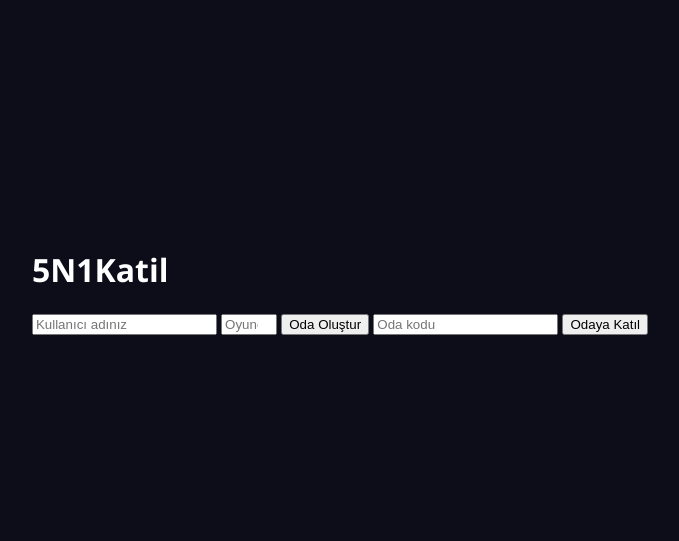
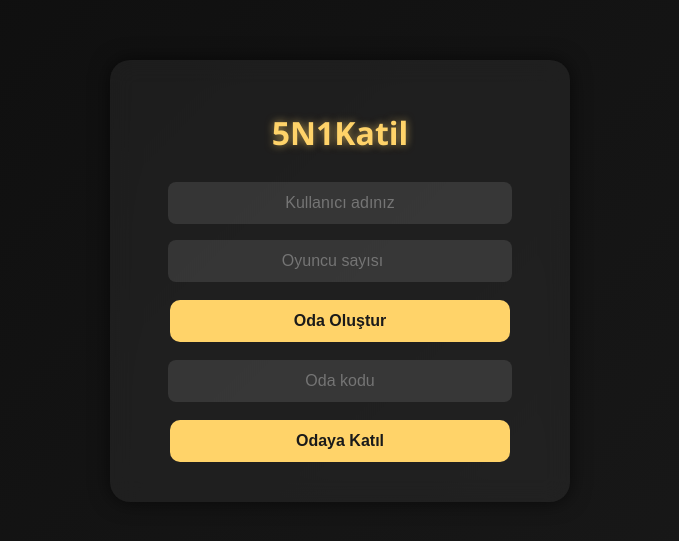
Before and after one commit to 5n1katil/sahtekarkim, a plain HTML site: page index.html in a window 1280 px wide. Shown: the part 119-660 px from the top of the page, without its empty margins (300-979 px from the left). Drawn offline with Linux system fonts and the light colour scheme.

Commit message:
Update style.css

```diff
--- a/style.css
+++ b/style.css
@@ -1,45 +1,104 @@
+/* Genel sayfa stili */
 body {
-  background-color: #0d0d1a;
-  color: white;
-  font-family: "Segoe UI", sans-serif;
+  font-family: 'Segoe UI', Tahoma, Geneva, Verdana, sans-serif;
+  background: linear-gradient(135deg, #0d0d0d, #1a1a1a);
+  color: #f0f0f0;
+  margin: 0;
+  padding: 0;
   display: flex;
   justify-content: center;
   align-items: center;
-  height: 100vh;
-  margin: 0;
+  min-height: 100vh;
 }
 
-.card {
-  background-color: #1a1a33;
+/* Ana konteyner */
+.container {
+  background: rgba(255, 255, 255, 0.05);
+  backdrop-filter: blur(12px);
+  border-radius: 20px;
   padding: 30px;
-  border-radius: 16px;
-  width: 350px;
+  width: 90%;
+  max-width: 400px;
   text-align: center;
-  box-shadow: 0 0 20px rgba(0, 0, 0, 0.5);
+  box-shadow: 0 0 20px rgba(0, 0, 0, 0.6);
+  animation: fadeIn 0.7s ease;
 }
 
-.card input,
-.card select {
-  width: 100%;
-  padding: 10px;
-  margin: 6px 0;
-  border-radius: 6px;
-  border: none;
-  outline: none;
+/* Başlıklar */
+h1, h2 {
+  margin-bottom: 20px;
+  color: #ffd369;
+  text-shadow: 0 0 8px rgba(255, 211, 105, 0.6);
 }
 
-.card button {
-  width: 100%;
-  padding: 10px;
-  background: #7b5cf4;
+/* Input alanları */
+input {
+  width: 80%;
+  padding: 12px;
+  margin: 8px 0;
   border: none;
-  border-radius: 6px;
-  color: white;
+  border-radius: 8px;
+  outline: none;
+  text-align: center;
+  background: rgba(255, 255, 255, 0.1);
+  color: #fff;
+  font-size: 16px;
+  transition: 0.2s;
+}
+input:focus {
+  background: rgba(255, 255, 255, 0.2);
+}
+
+/* Butonlar */
+button {
+  width: 85%;
+  padding: 12px;
+  margin: 10px 0;
+  border: none;
+  border-radius: 10px;
+  background: #ffd369;
+  color: #1a1a1a;
   font-size: 16px;
   cursor: pointer;
-  margin-top: 8px;
+  font-weight: bold;
+  transition: all 0.2s ease-in-out;
+}
+button:hover {
+  transform: scale(1.05);
+  background: #ffe287;
 }
 
-.card button:hover {
-  background: #9b7df9;
+/* Oyuncu listesi */
+ul {
+  list-style: none;
+  padding: 0;
+  margin: 20px 0;
 }
+
+ul li {
+  background: rgba(255, 255, 255, 0.08);
+  padding: 10px 0;
+  margin-bottom: 8px;
+  border-radius: 10px;
+  transition: background 0.2s;
+}
+ul li:hover {
+  background: rgba(255, 255, 255, 0.15);
+}
+
+/* Animasyon */
+@keyframes fadeIn {
+  from { opacity: 0; transform: translateY(-10px); }
+  to { opacity: 1; transform: translateY(0); }
+}
+
+/* Mobil uyum */
+@media (max-width: 500px) {
+  .container {
+    padding: 20px;
+    width: 95%;
+  }
+  input, button {
+    font-size: 14px;
+  }
+}
```
